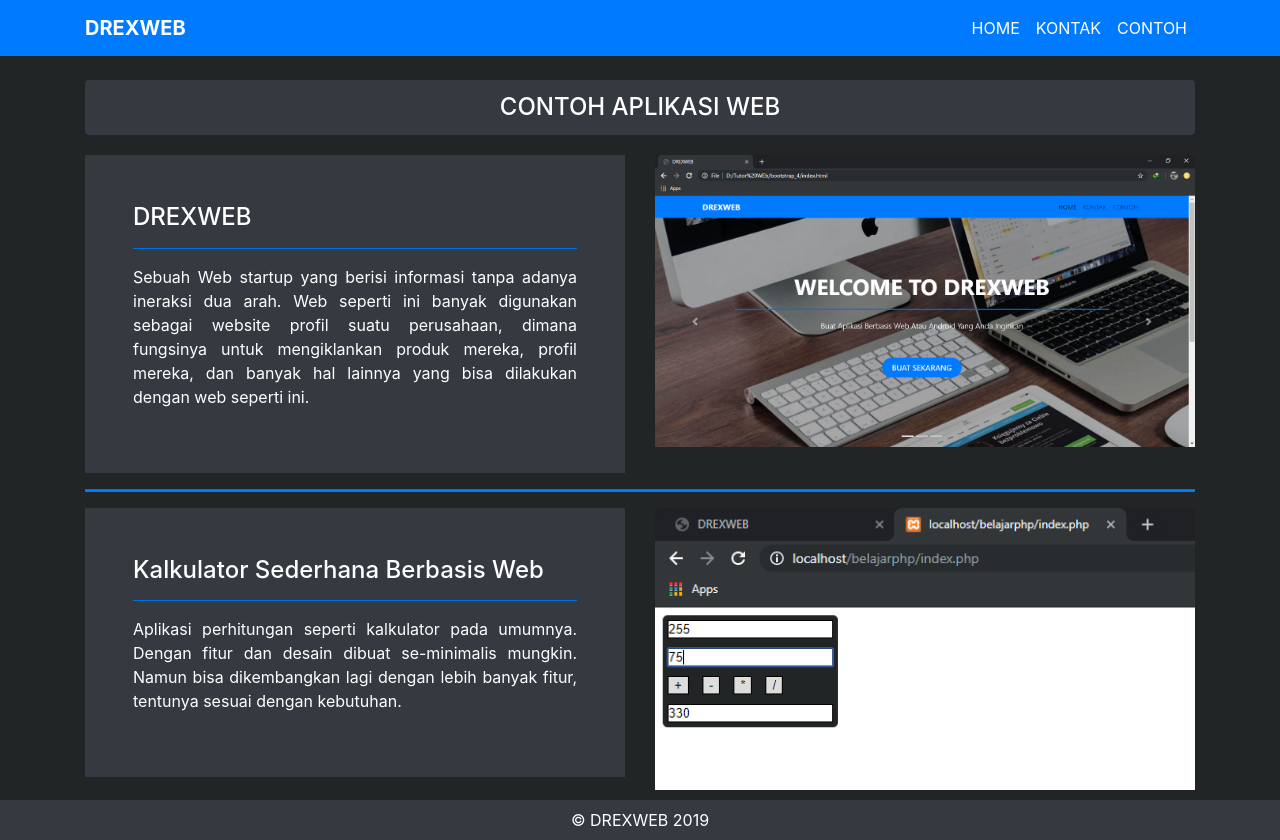
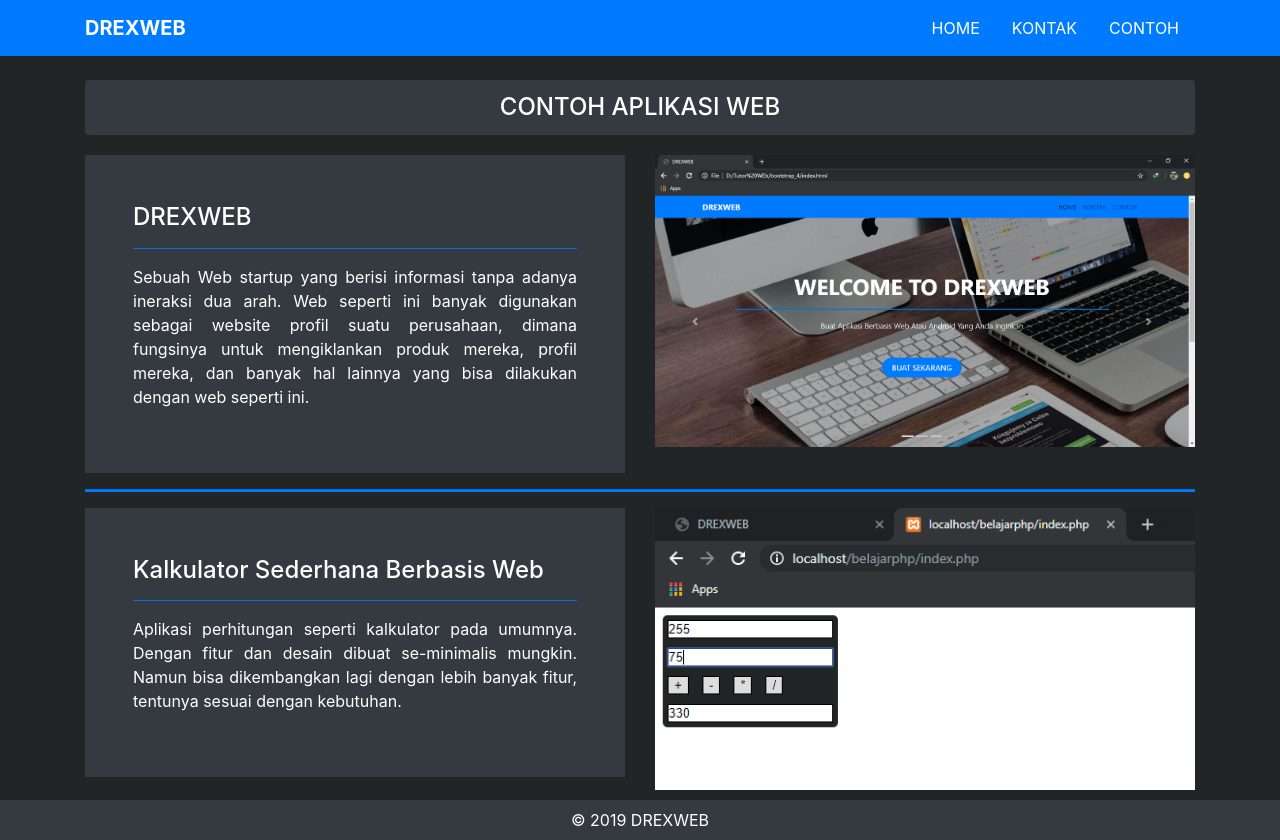
Before and after one commit to drexweb/drexweb.github.io, a plain HTML site: page contoh/web.html in a window 1280 px wide. Drawn offline with nearby package versions, Linux system fonts and the light colour scheme.

Commit message:
Update web.html

```diff
--- a/contoh/web.html
+++ b/contoh/web.html
@@ -17,20 +17,20 @@
     <nav class="navbar navbar-expand-lg navbar-light bg-primary fixed-top">
       <div class="container">
         <a class="navbar-brand font-weight-bold text-white" href="../index.html" >DREXWEB</a>
-        <button class="navbar-toggler" type="button" data-toggle="collapse" data-target="#navbarNavDropdown"
-        aria-controls="navbarNavDropdown" aria-expanded="false" aria-label="Toggle navigation">
+        <button class="navbar-toggler text-primary bg-light" type="button" data-toggle="collapse" data-target="#navbarNavDropdown"
+        aria-controls="navbarNavDropdown" aria-expanded="false" aria-label="Toggle navigation">MENU
           <span class="navbar-toggler-icon"></span>
         </button>
         <div class="collapse navbar-collapse" id="navbarNavDropdown">
           <ul class="navbar-nav ml-auto">
             <li class="nav-item active">
-              <a class="nav-link text-white " href="../index.html">HOME</a>
+              <a class="nav-link text-white text-right pr-3 pl-3" href="../index.html">HOME</a>
             </li>
             <li class="nav-item">
-              <a class="nav-link text-white" href="../kontak.html">KONTAK</a>
+              <a class="nav-link text-white text-right pr-3 pl-3" href="../kontak.html">KONTAK</a>
             </li>
             <li>
-              <a href="../contoh.html" class="nav-link text-white">CONTOH</a>
+              <a class="nav-link text-white text-right pr-3 pl-3" href="../contoh.html" >CONTOH</a>
             </li>
           </ul>
         </div>
@@ -85,7 +85,7 @@
 
 
     <footer class="bg-dark" style="height:40px;margin-top:10px;margin-bottom:0px;">
-        <p class="text-white text-center pt-2" style="margin-top:5px;">&copy; DREXWEB 2019</p>
+        <p class="text-white text-center pt-2" style="margin-top:5px;">&copy; 2019 DREXWEB</p>
     </footer>
 
     <!-- Optional JavaScript -->
```
